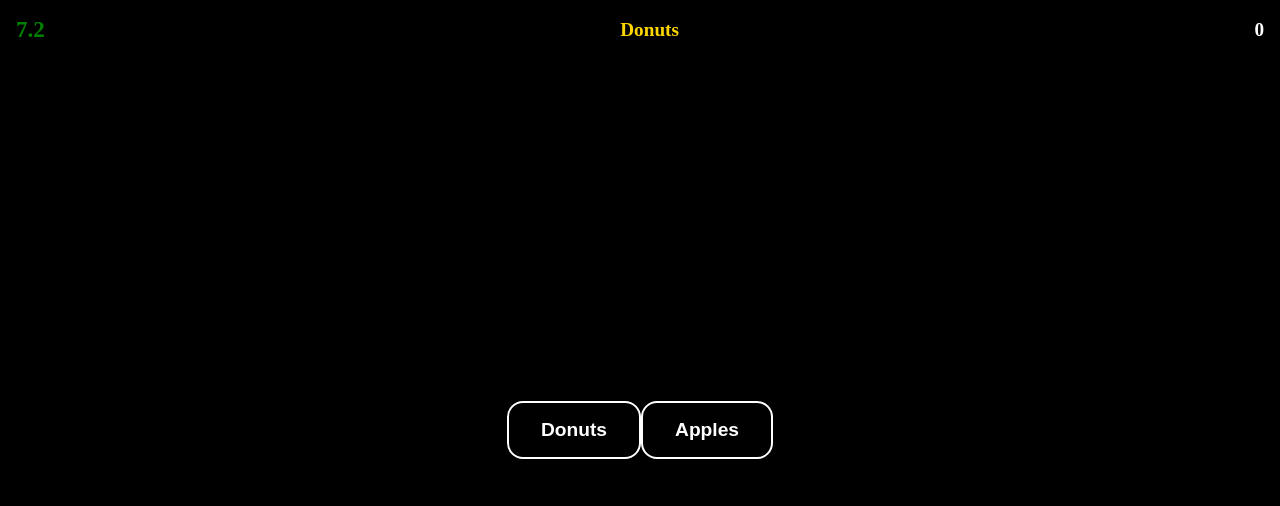
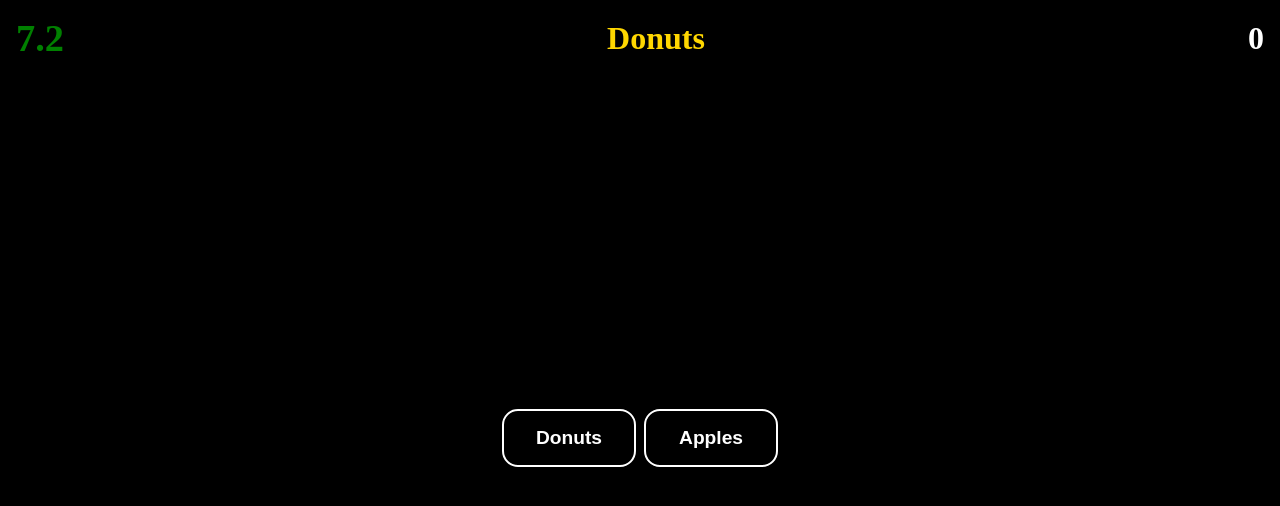
Before and after one commit to chriskuhtz/oso-goloso, a React (Vite) app: page / in a window 1280 px wide. Both pictures are taken after a click on the button "Play". Shown: the top 506 px of the page. Built offline with nearby package versions, Linux system fonts and the light colour scheme.

Commit message:
choices grid

```diff
--- a/src/index.css
+++ b/src/index.css
@@ -20,9 +20,9 @@ body {
 	justify-content: center;
 }
 .choices {
-	display: flex;
-	flex-wrap: wrap;
-	justify-content: space-evenly;
+	display: grid;
+	grid-template-columns: 1fr 1fr;
+	gap: 0.5rem;
 }
 
 .header {
@@ -31,7 +31,7 @@ body {
 	justify-content: space-between;
 	align-items: center;
 	font-weight: bolder;
-	font-size: larger;
+	font-size: xx-large;
 }
 
 button {
```
